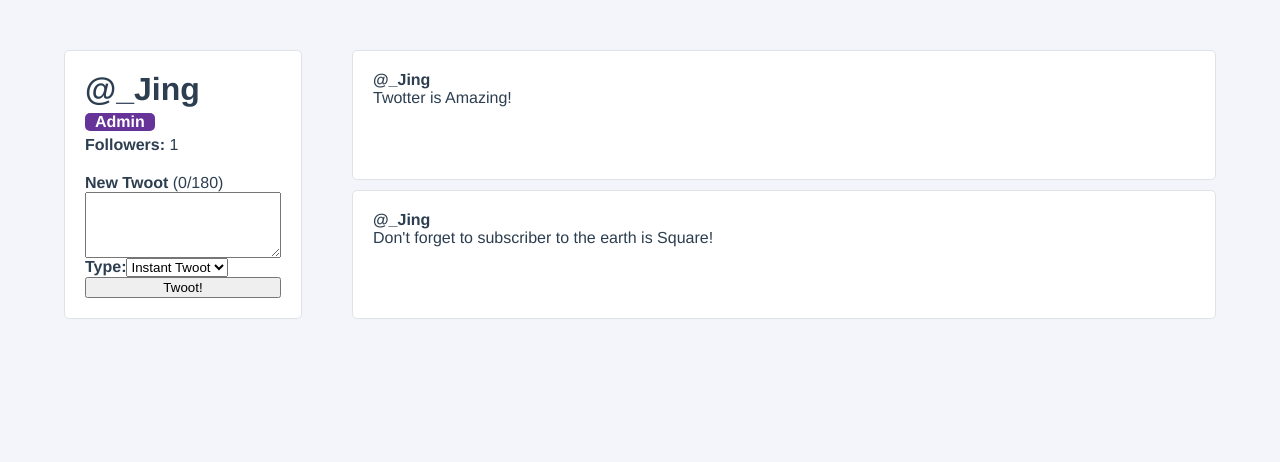
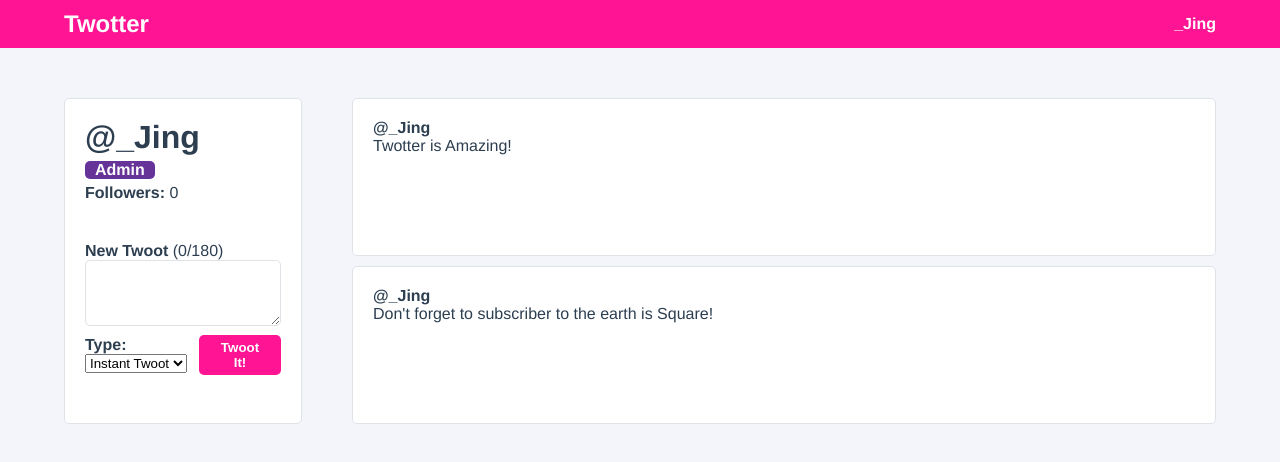
Before and after one commit to AIXjing/twotter, a Vue app: page /user/1 in a window 1280 px wide. Shown: the top 462 px of the page. Built offline with nearby package versions, Linux system fonts and the light colour scheme.

Commit message:
Dev1 wip (#1)
* WIP

* add composition API

```diff
--- a/package.json
+++ b/package.json
@@ -11,11 +11,13 @@
     "core-js": "^3.6.5",
     "node-sass": "^4.14.1",
     "sass-loader": "^10.0.3",
-    "vue": "^3.0.0"
+    "vue": "^3.0.0",
+    "vue-router": "^4.0.0-0"
   },
   "devDependencies": {
     "@vue/cli-plugin-babel": "~4.5.0",
     "@vue/cli-plugin-eslint": "~4.5.0",
+    "@vue/cli-plugin-router": "^4.5.7",
     "@vue/cli-service": "~4.5.0",
     "@vue/compiler-sfc": "^3.0.0",
     "babel-eslint": "^10.1.0",
--- a/src/App.vue
+++ b/src/App.vue
@@ -1,15 +1,35 @@
 <template>
   <div id="app">
-    <UserProfile/>
+    <nav>
+      <router-link to="/">
+        <div class="navigation__logo">
+          Twotter
+        </div>
+      </router-link>
+      <div class="navigation__user" >
+        {{ state.user.username }}
+      </div>
+    </nav>
+    <router-view/>
   </div>
 </template>
 
 <script>
-import UserProfile from "@/components/UserProfile";
+import {reactive} from 'vue';
 
 export default {
   name: 'App',
-  components: { UserProfile }
+  setup() {
+    const state = reactive({
+      user: {
+        username: '_Jing'
+      }
+    })
+
+    return {
+      state
+    }
+  }
 }
 </script>
 
@@ -21,6 +41,7 @@
   color: #2c3e50;
   min-height: 100vh;
   background-color: #F3F5FA;
+
   nav {
     display: flex;
     align-items: center;
@@ -28,10 +49,12 @@
     padding: 10px 5%;
     background-color: deeppink;
     color: white;
+
     .navigation__logo {
       font-weight: bold;
       font-size: 24px;
     }
+
     .navigation__user {
       font-weight: bold;
     }
--- /dev/null
+++ b/src/components/CreateTwootPanel.vue
@@ -0,0 +1,92 @@
+<template>
+  <form class="create-twoot-panel" @submit.prevent="createNewTwoot" :class="{ '--exceeded': newTwootCharacterCount > 180 }">
+    <label for="newTwoot"><strong>New Twoot</strong> ({{ newTwootCharacterCount }}/180)</label>
+    <textarea id="newTwoot" rows="4" v-model="state.newTwootContent"/>
+
+    <div class="create-twoot-panel__submit">
+      <div class="create-twoot-type">
+        <label for="newTwootType"><strong>Type: </strong></label>
+        <select id="newTwootType" v-model="state.selectedTwootType">
+          <option :value="option.value" v-for="(option, index) in state.twootTypes" :key="index">
+            {{ option.name }}
+          </option>
+        </select>
+      </div>
+
+      <button>
+        Twoot It!
+      </button>
+    </div>
+  </form>
+</template>
+
+<script>
+import { reactive, computed } from 'vue';
+export default {
+  name: "CreateTwootPanel",
+  setup(props, ctx) {
+    // state
+    const state = reactive({
+      newTwootContent: '',
+      selectedTwootType: 'instant',
+      twootTypes: [
+        { value: 'draft', name: 'Draft' },
+        { value: 'instant', name: 'Instant Twoot'}
+      ]
+    })
+    // computed
+    const newTwootCharacterCount = computed(() => state.newTwootContent.length) // TODO, try not using it
+    // function
+    function createNewTwoot() {
+      if (state.newTwootContent && state.selectedTwootType !== 'draft') {
+        ctx.emit('add-twoot', state.newTwootContent);
+        state.newTwootContent = '';
+      }
+    }
+    return {
+      state,
+      newTwootCharacterCount,
+      createNewTwoot
+    }
+  }
+};
+</script>
+
+<style lang="scss" scoped>
+.create-twoot-panel {
+  margin-top: 20px;
+  padding: 20px 0;
+  display: flex;
+  flex-direction: column;
+  textarea {
+    border: 1px solid #DFE3E8;
+    border-radius: 5px;
+  }
+  .create-twoot-panel__submit {
+    display: flex;
+    justify-content: space-between;
+    .create-twoot-type {
+      padding: 10px 0;
+    }
+    button {
+      padding: 5px 20px;
+      margin: auto 0;
+      border-radius: 5px;
+      border: none;
+      background-color: deeppink;
+      color: white;
+      font-weight: bold;
+    }
+  }
+  &.--exceeded {
+    color: red;
+    border-color: red;
+    .create-twoot-panel__submit {
+      button {
+        background-color: red;
+        color: white;
+      }
+    }
+  }
+}
+</style>
--- a/src/main.js
+++ b/src/main.js
@@ -1,4 +1,5 @@
 import { createApp } from 'vue'
 import App from './App.vue'
+import router from './router'
 
-createApp(App).mount('#app')
+createApp(App).use(router).mount('#app')
--- /dev/null
+++ b/src/router/index.js
@@ -0,0 +1,23 @@
+import { createRouter, createWebHistory } from 'vue-router';
+import Home from '../views/Home.vue';
+import UserProfile from "../views/UserProfile";
+
+const routes = [
+  {
+    path: '/',
+    name: 'Home',
+    component: Home
+  },
+  {
+    path: '/user/:userId',
+    name: 'UserProfile',
+    component: UserProfile
+  }
+]
+
+const router = createRouter({
+  history: createWebHistory(),
+  routes
+})
+
+export default router
--- /dev/null
+++ b/src/views/Home.vue
@@ -0,0 +1,11 @@
+<template>
+  <div class="home">
+    <h1>Home</h1>
+  </div>
+</template>
+
+<script>
+export default {
+  name: 'Home'
+}
+</script>
--- a/src/components/UserProfile.vue
+++ b/src/views/UserProfile.vue
@@ -8,26 +8,9 @@
       <div class="user-profile__follower-count">
         <strong>Followers: </strong> {{ followers }}
       </div>
-      <form
-          class="user-profile__create-twoot"
-          @submit.prevent="createNewTwoot"
-          :class="{'--exceeded': newTwootCharacterCount > 180 }"
-      >
-        <label for="newTwoot"><strong>New Twoot</strong> ({{ newTwootCharacterCount }}/180) </label>
-        <textarea id="newTwoot" v-model="newTwootContent" rows="4"/>
+      <CreateTwootPanel @add-twoot="addTwoot"/>
+    </div>
 
-        <div class="user-profile__create-twoot-type">
-          <label for="newTwootType"><strong>Type:</strong></label>
-          <select id="newTwootType" v-model="selectedTwootType">
-            <option v-for="(option,index) in twootTypes" :key="index" :value="option.value">
-              {{ option.name }}
-            </option>
-          </select>
-        </div>
-
-        <button>Twoot!</button>
-      </form>
-    </div>
     <div class="user-profile__twoots-wrapper">
       <TwootItem
           v-for="twoot in user.twoots"
@@ -41,19 +24,15 @@
 </template>
 
 <script>
-import TwootItem from "./TwootItem";
+
+import TwootItem from "../components/TwootItem";
+import CreateTwootPanel from "@/components/CreateTwootPanel";
 
 export default {
   name: 'UserProfile',
-  components: {TwootItem},
+  components: {TwootItem, CreateTwootPanel},
   data() {
     return {
-      newTwootContent: '',
-      selectedTwootType: 'instant',
-      twootTypes: [
-        {value: 'draft', name: 'Draft'},
-        {value: 'instant', name: 'Instant Twoot'}
-      ],
       followers: 0,
       user: {
         id: 1,
@@ -69,39 +48,13 @@
       }
     }
   },
-  watch: {
-    followers(newFollowerCount, oldFollowerCount) {
-      if (oldFollowerCount < newFollowerCount) {
-        console.log(`${this.user.username} has gained a follower!`)
-      }
-    }
-  },
-  computed: {
-    newTwootCharacterCount() {
-        return this.newTwootContent.length;
-      }
-    },
   methods: {
-    followUser() {
-      this.followers++;
-    },
-    // eslint-disable-next-line no-unused-vars
-    toggleFavourite(id) {
-      console.log(`Favourited Twoot #${id}`)
-    },
-    createNewTwoot() {
-      if (this.newTwootContent && this.selectedTwootType !== 'draft') {
+    addTwoot(twoot) {
         this.user.twoots.unshift({
           id: this.user.twoots.length + 1,
-          content: this.newTwootContent
+          content: twoot
         })
-        this.newTwootContent = ''
       }
-    }
-  },
-
-  mounted() {
-    this.followUser();
   }
 }
 
```
Also changed, not shown: src/assets/users.json (added, +49 -0 lines), src/components/HelloWorld.vue.txt (deleted), 1 other file (tests, documents, lock files or other folders).
